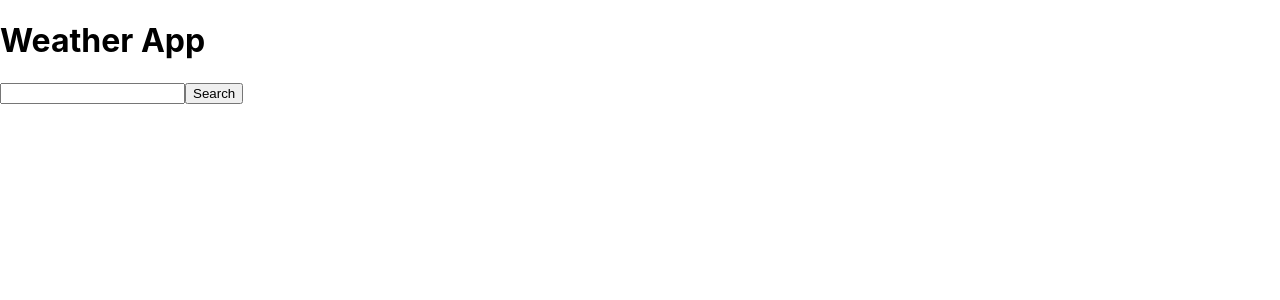
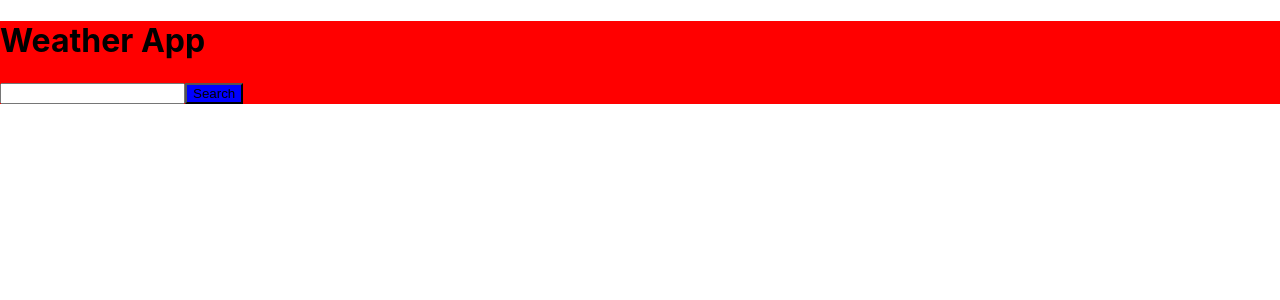
Before and after one commit to Remzo00/ITCamp2-React, a React (Create React App) app: page / in a window 1280 px wide. Shown: the top 300 px of the page. Built offline with nearby package versions, Linux system fonts and the light colour scheme.

Commit message:
styled-components

```diff
--- a/package.json
+++ b/package.json
@@ -15,6 +15,7 @@
     "react-query": "^3.39.3",
     "react-router-dom": "^6.11.2",
     "react-scripts": "5.0.1",
+    "styled-components": "^6.0.0-rc.6",
     "web-vitals": "^2.1.4"
   },
   "scripts": {
--- a/src/query/index.js
+++ b/src/query/index.js
@@ -1,6 +1,7 @@
 import axios from "axios";
 import React, { useState, useEffect } from "react";
 import { useQuery } from "react-query";
+import { SearchButton, Wrapper } from "./index.styled";
 
 
 
@@ -49,7 +50,7 @@ const ReactQuery = () => {
 
 
   return (
-    <div>
+    <Wrapper>
       <h1>Weather App</h1>
       <div>
         <input
@@ -57,7 +58,7 @@ const ReactQuery = () => {
           value={searchQuery}
           onChange={(e) => setSearchQuery(e.target.value)}
         />
-        <button onClick={handleSearch}>Search</button>
+        <SearchButton onClick={handleSearch}>Search</SearchButton>
       </div>
       {weatherData && (
         <div>
@@ -67,7 +68,7 @@ const ReactQuery = () => {
           <p>Weather: {weatherData.current.condition.text}</p>
         </div>
       )}
-    </div>
+    </Wrapper>
   );
 };
 
--- /dev/null
+++ b/src/query/index.styled.js
@@ -0,0 +1,8 @@
+import styled from 'styled-components'
+
+export const Wrapper = styled.div`
+    background-color: red;
+`
+export const SearchButton = styled.button`
+    background-color: blue;
+`
```
Also changed, not shown: 1 other file (tests, documents, lock files or other folders).
